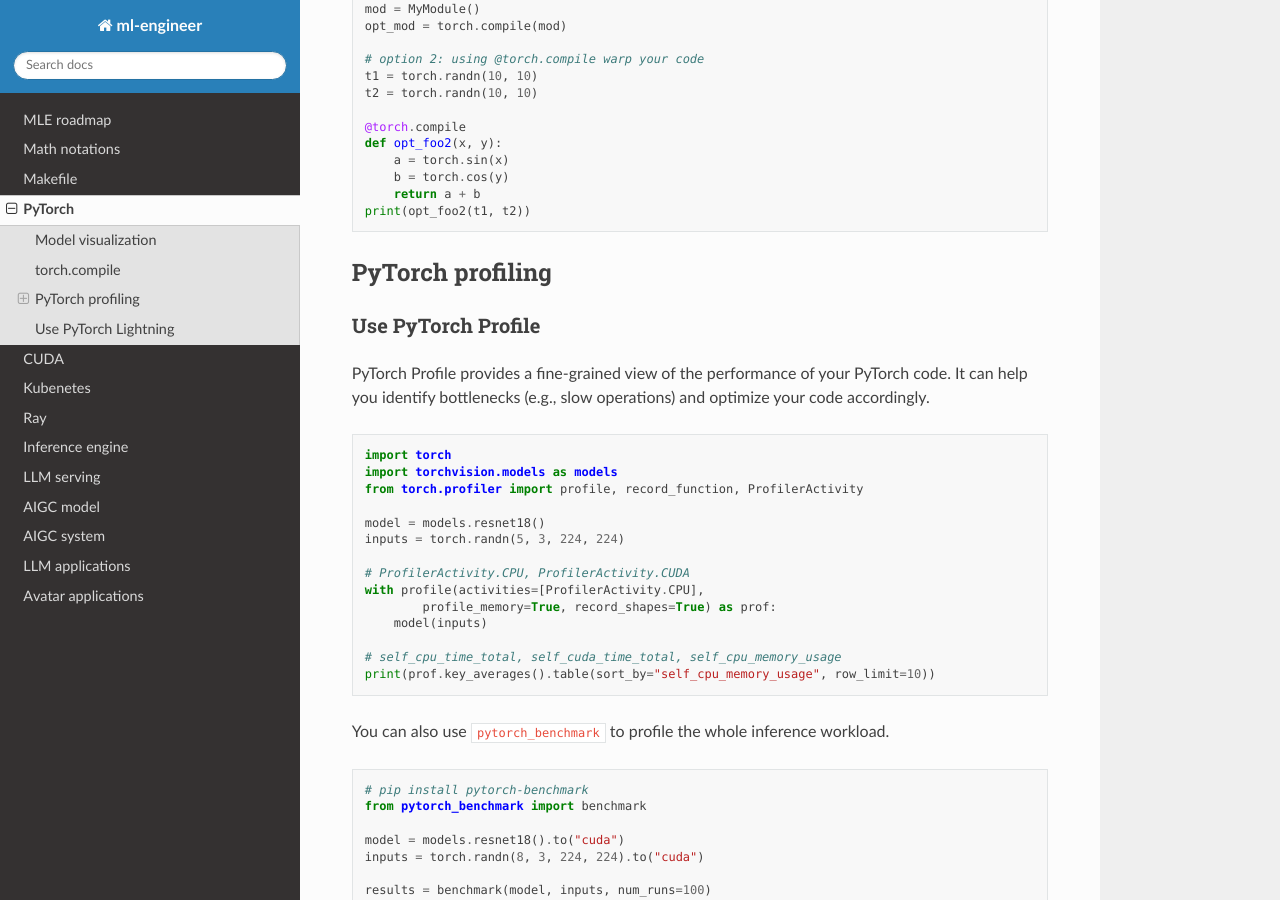
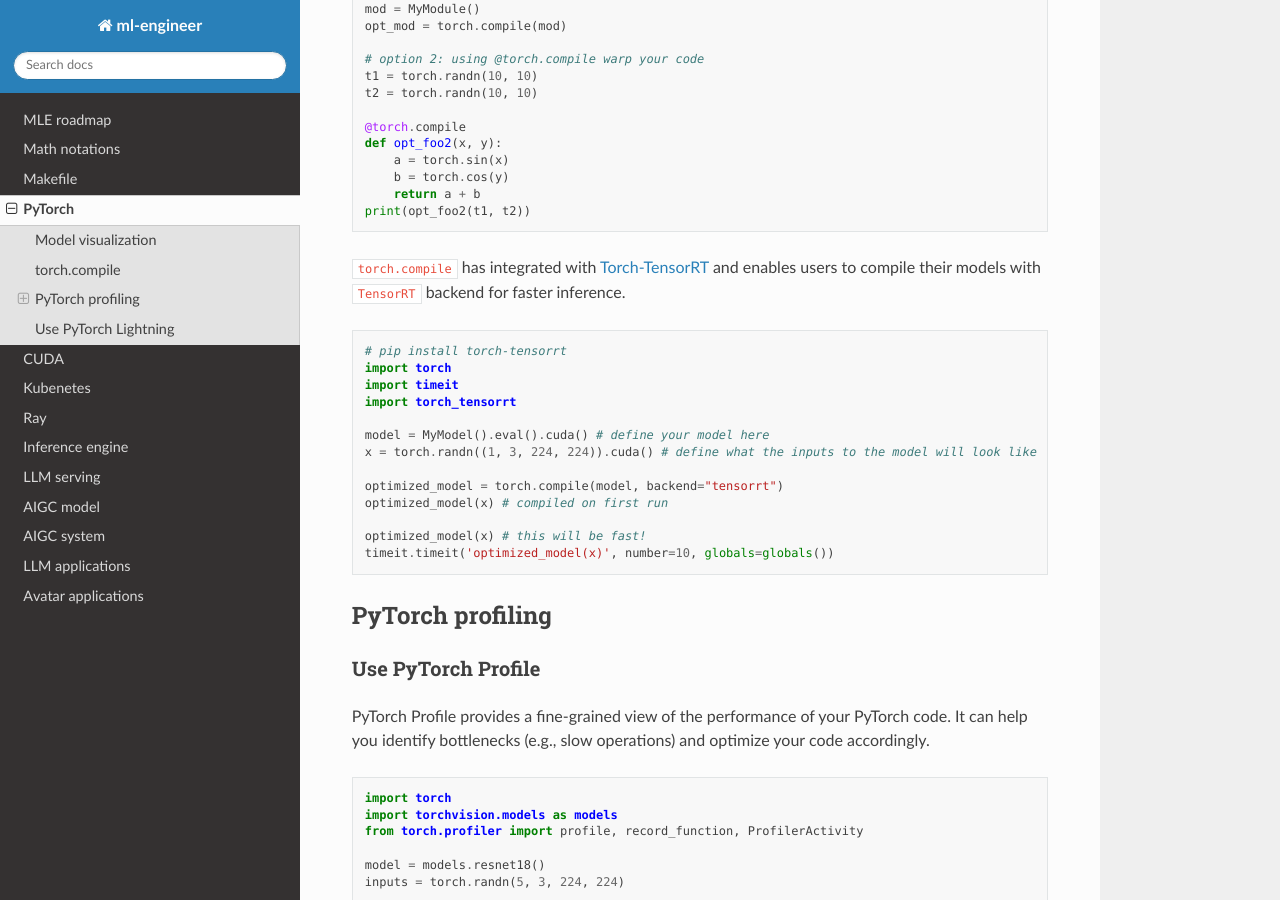
Before and after one commit to Jason-cs18/ml-engineer, a Sphinx documentation site: the page built from docs/source/pytorch.rst, in a window 1280 px wide and 900 px high, scrolled down 1548 px. Built offline with Sphinx 7.4.7 and the Read the Docs theme 3.1.0, drawn with Linux system fonts in a browser that asks for light colours.

Commit message:
update pytorch

```diff
--- a/docs/source/pytorch.rst
+++ b/docs/source/pytorch.rst
@@ -62,6 +62,24 @@ Use ``torch.compile`` is simple. Just wrap your model with ``torch.compile`` and
         b = torch.cos(y)
         return a + b
     print(opt_foo2(t1, t2))
+
+``torch.compile`` has integrated with `Torch-TensorRT <https://github.com/pytorch/TensorRT>`_ and enables users to compile their models with ``TensorRT`` backend for faster inference.
+
+.. code-block:: python
+
+    # pip install torch-tensorrt
+    import torch
+    import timeit
+    import torch_tensorrt
+
+    model = MyModel().eval().cuda() # define your model here
+    x = torch.randn((1, 3, 224, 224)).cuda() # define what the inputs to the model will look like
+
+    optimized_model = torch.compile(model, backend="tensorrt")
+    optimized_model(x) # compiled on first run
+
+    optimized_model(x) # this will be fast!
+    timeit.timeit('optimized_model(x)', number=10, globals=globals())
 
 PyTorch profiling
 ----------------------
```
